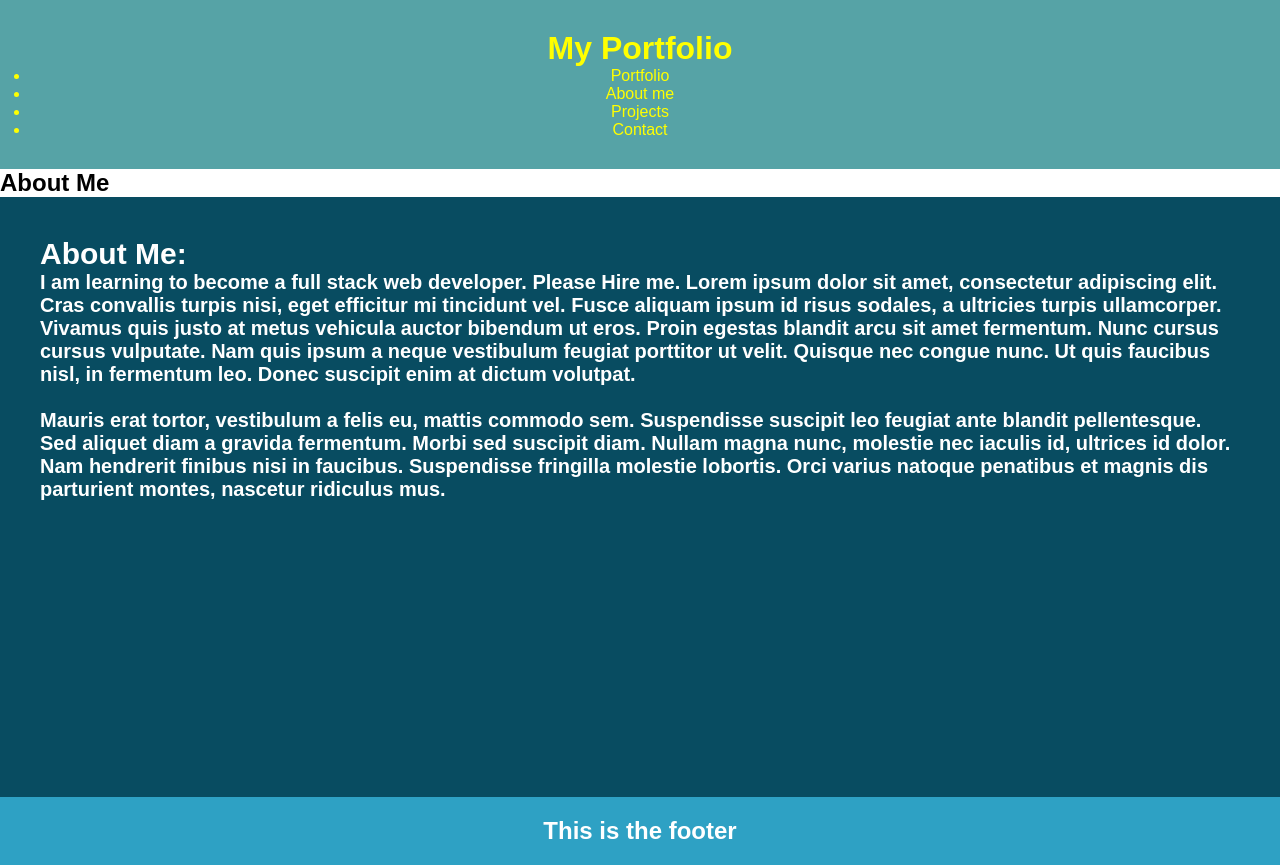
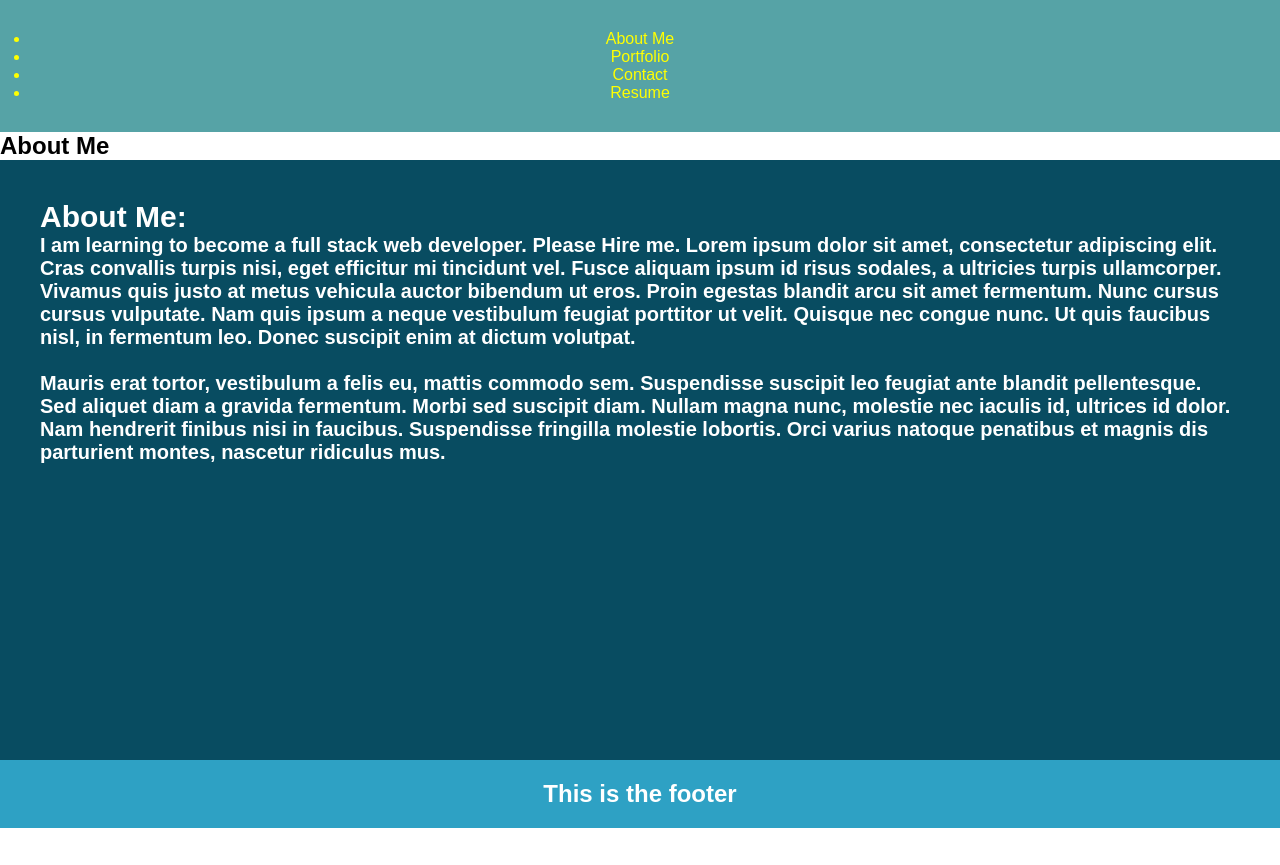
Before and after one commit to Joelhiguera/gh-actions-demo, a React (Create React App) app in the folder Desktop/repos/week20-React-Portfolio/react-portfolio/: page / in a window 1280 px wide. After the commit the page ends 828 px from the top, so only its background shows below. Built offline with nearby package versions, Linux system fonts and the light colour scheme.

Commit message:
refactor Project component

```diff
--- a/Desktop/repos/week20-React-Portfolio/react-portfolio/src/components/Header.js
+++ b/Desktop/repos/week20-React-Portfolio/react-portfolio/src/components/Header.js
@@ -1,19 +1,9 @@
 // import React from 'react';
 // import { Link } from 'react-router-dom';
-const Header = () => {
+const Header = (props) => {
   return (
     <header>
-      <h1>My Portfolio</h1>
-
-      <ul>
-        <li>Portfolio</li>
-        <li>About me</li>
-        <li>Projects</li>
-        <li>Contact</li>
-      </ul>
-
-
-
+      {props.children}
     </header>
   )
 }
--- a/Desktop/repos/week20-React-Portfolio/react-portfolio/src/components/Portfolio.js
+++ b/Desktop/repos/week20-React-Portfolio/react-portfolio/src/components/Portfolio.js
@@ -0,0 +1,30 @@
+import React, { useState } from 'react'
+import Projects from './Projects'
+
+
+
+const Portfolio = () => {
+  const [projects]  = useState([
+    {
+      name: 'project 1',
+      descripiton: 'blah',
+      deployed: 'google.com', //link to project
+      repo: 'github.com',
+      image: 'design.jpeg',
+    },
+  ])
+  return(
+    <>
+      <div>
+        {projects.map(project => (
+          <Projects project={project}
+          key={project.name}>
+
+          </Projects>
+        ))}
+      </div>
+    </>
+  )
+}
+
+export default Portfolio
--- a/Desktop/repos/week20-React-Portfolio/react-portfolio/src/components/Projects.js
+++ b/Desktop/repos/week20-React-Portfolio/react-portfolio/src/components/Projects.js
@@ -9,6 +9,7 @@ const Project = ({project}) => {
         <div>
           <h3>
             <a href={deployed}>{name}</a>
+            {' '}
             <a href={repo}>Github</a>
           </h3>
           <p>{description}</p>
--- a/Desktop/repos/week20-React-Portfolio/react-portfolio/src/components/Resume.js
+++ b/Desktop/repos/week20-React-Portfolio/react-portfolio/src/components/Resume.js
@@ -0,0 +1,10 @@
+import React, { useState } from 'react';
+import resume from '../assets/resume.pdf'
+
+export default function Resume(){
+  return(
+    <>
+      <object width='100%' height='800' data={resume} type='application/pdf' />
+    </>
+  )
+}
```
Also changed, not shown: 1 other file (tests, documents, lock files or other folders).
